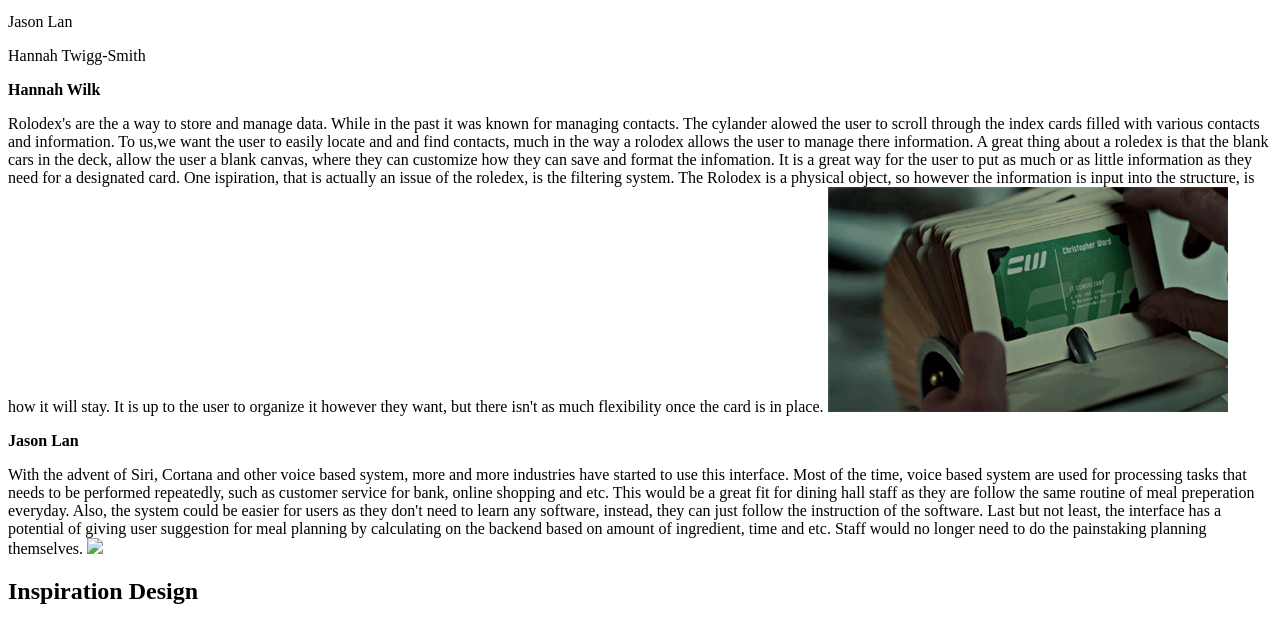
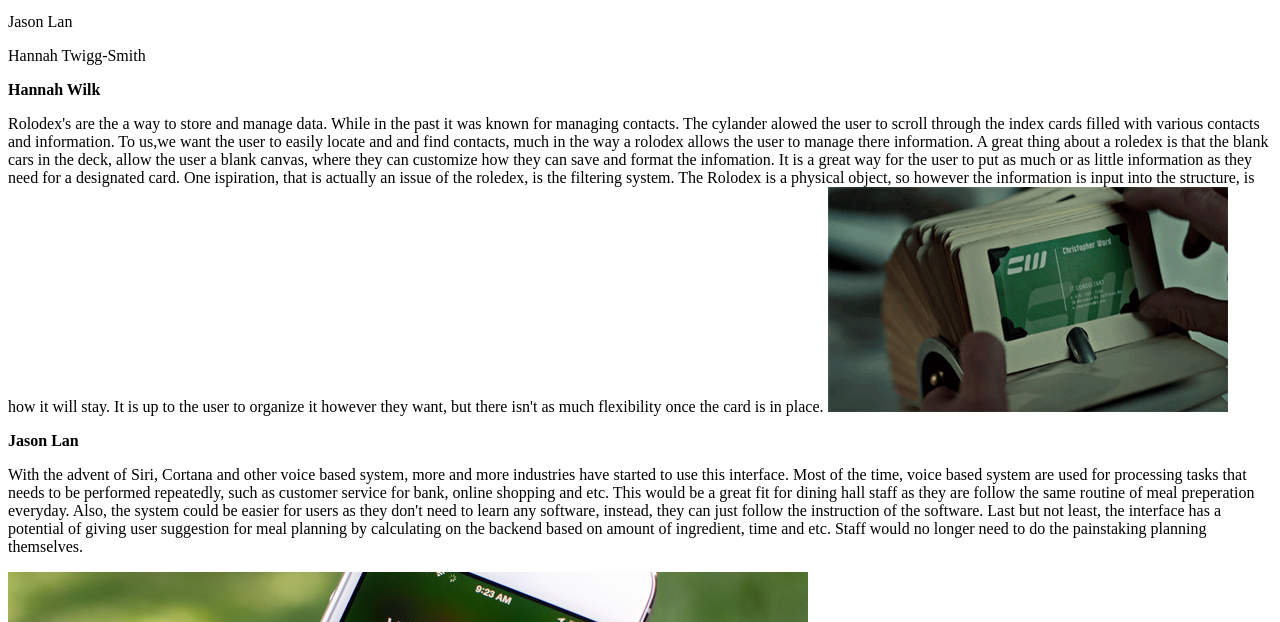
Before and after one commit to dcelik/hfid_team_zion, a plain HTML site: page index.html in a window 1280 px wide. Shown: the part 101-723 px from the top of the page. Drawn offline with Linux system fonts and the light colour scheme.

Commit message:
added img

```diff
--- a/index.html
+++ b/index.html
@@ -17,7 +17,7 @@
 
 <p><b>Jason Lan</b></p>
 <p>With the advent of Siri, Cortana and other voice based system, more and more industries have started to use this interface. Most of the time, voice based system are used for processing tasks that needs to be performed repeatedly, such as customer service for bank, online shopping and etc. This would be a great fit for dining hall staff as they are follow the same routine of meal preperation everyday. Also, the system could be easier for users as they don't need to learn any software, instead, they can just follow the instruction of the software. Last but not least, the interface has a potential of giving user suggestion for meal planning by calculating on the backend based on amount of ingredient, time and etc. Staff would no longer need to do the painstaking planning themselves.
-	<IMG SRC="img/siri.jpg">
+	<div><IMG SRC="img/siri.jpg" >
 </p>
 
 <h2>Inspiration Design</h2>
```
Also changed, not shown: img/siri.jpg (added).
